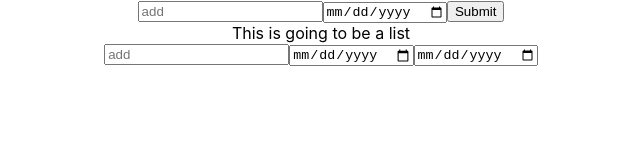
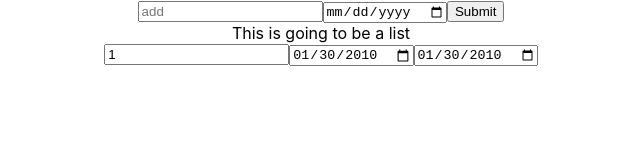
Before and after one commit to SokolAlexander/react-toDo, a React (Create React App) app: page / in a window 1280 px wide. Shown: the top 160 px of the page, without its empty margins (319-959 px from the left). Built offline with nearby package versions, Linux system fonts and the light colour scheme.

Commit message:
fixed form

```diff
--- a/src/App.js
+++ b/src/App.js
@@ -8,44 +8,12 @@ class App extends React.Component {
     super(props);
 
     this.state = {
-      filterText: {
-        value: 1
+      filterTextValue: 1,
+      filterDateFromValue: '2010-04-29',
+      filterDateToValue: '2019-04-29'
       }
-    }
 
-    this.inputsAdd = {
-      inputText: {
-        defaultValue: '',
-        placeholder: 'add',
-        type: 'text'
-      },
-      inputDate: {
-        defaultValue: new Date().toLocaleDateString(),
-        type: 'date'
-      },
-      inputSubmit: {
-        value: 'Submit',
-        type: 'submit'
-      }
-    };
-    this.inputsFilter = {
-      inputText: {
-        value: this.state.filterText.vlaue,
-        placeholder: 'add',
-        type: 'text',
-        onChange: (e) => this.handleTextFilterChange(e)
-      },
-      inputDateFrom: {
-        value: '',
-        type: 'date',
-        onChange: this.handleDateFromFilterChange
-      },
-      inputDateTo: {
-        value: '',
-        type: 'date',
-        onChange: this.handleDateToFilterChange
-      }
-    }
+
     this.handleDateFromFilterChange = this.handleDateFromFilterChange.bind(this);
     this.handleDateToFilterChange = this.handleDateToFilterChange.bind(this);
     this.handleTextFilterChange = this.handleTextFilterChange.bind(this);
@@ -62,9 +30,7 @@ class App extends React.Component {
   handleTextFilterChange(e) {
     let value = e.target.value;
     this.setState({
-      filterText: {
-        value: value
-      }
+      filterTextValue: value
     })
     // this.setState({
     //   inputsFilter: {
@@ -75,16 +41,43 @@ class App extends React.Component {
   }
 
   render() {
-    console.log('app rendered');
-    console.log(this.state)
+    console.log(this.state.filterTextValue);
     return (
       <div className="App">
-        <Form className="form-add" inputs={this.inputsAdd} />
+        <Form className="form-add" inputs={{
+            inputText: {
+              defaultValue: '',
+              placeholder: 'add',
+              type: 'text'
+            },
+            inputDate: {
+              defaultValue: new Date().toLocaleDateString(),
+              type: 'date'
+            },
+            inputSubmit: {
+              value: 'Submit',
+              type: 'submit'
+            }
+          }} />
         <List className="list" />
-        <Form className="form-filter" inputs={this.inputsFilter}
-          text={this.state.filterTextValue}
-          dateFrom={this.state.filterDateFromValue}
-          dateTo={this.state.filterDateToValue}/>
+        <Form className="form-filter" inputs={{
+            inputText: {
+              value: this.state.filterTextValue,
+              placeholder: 'filter',
+              type: 'text',
+              onChange: this.handleTextFilterChange
+            },
+            inputDateFrom: {
+              defaultValue: '2010-01-30',
+              type: 'date',
+              onChange: this.handleDateFromFilterChange
+            },
+            inputDateTo: {
+              value: '2010-01-30',
+              type: 'date',
+              onChange: this.handleDateToFilterChange
+            }}}
+         />
       </div>
     );
   }
--- a/src/components/form/form.js
+++ b/src/components/form/form.js
@@ -2,18 +2,19 @@ import React from 'react';
 
 export class Form extends React.Component {
     render() {
-        let inputs = [];
+        let inputs = this.props.inputs;
 
-        for (let key in this.props.inputs) {
-            let attributes = this.props.inputs[key];
-            inputs.push(
+        let res = [];
+        for (let key in inputs) {
+            let attributes = inputs[key];
+            res.push(
                 <input key={key} {...attributes} />
             )
         }
 
         return (
             <form onSubmit={(e) => {e.preventDefault(); console.log('submitted')}}>
-                {inputs}
+                {res}
             </form>
         )
     }
```
